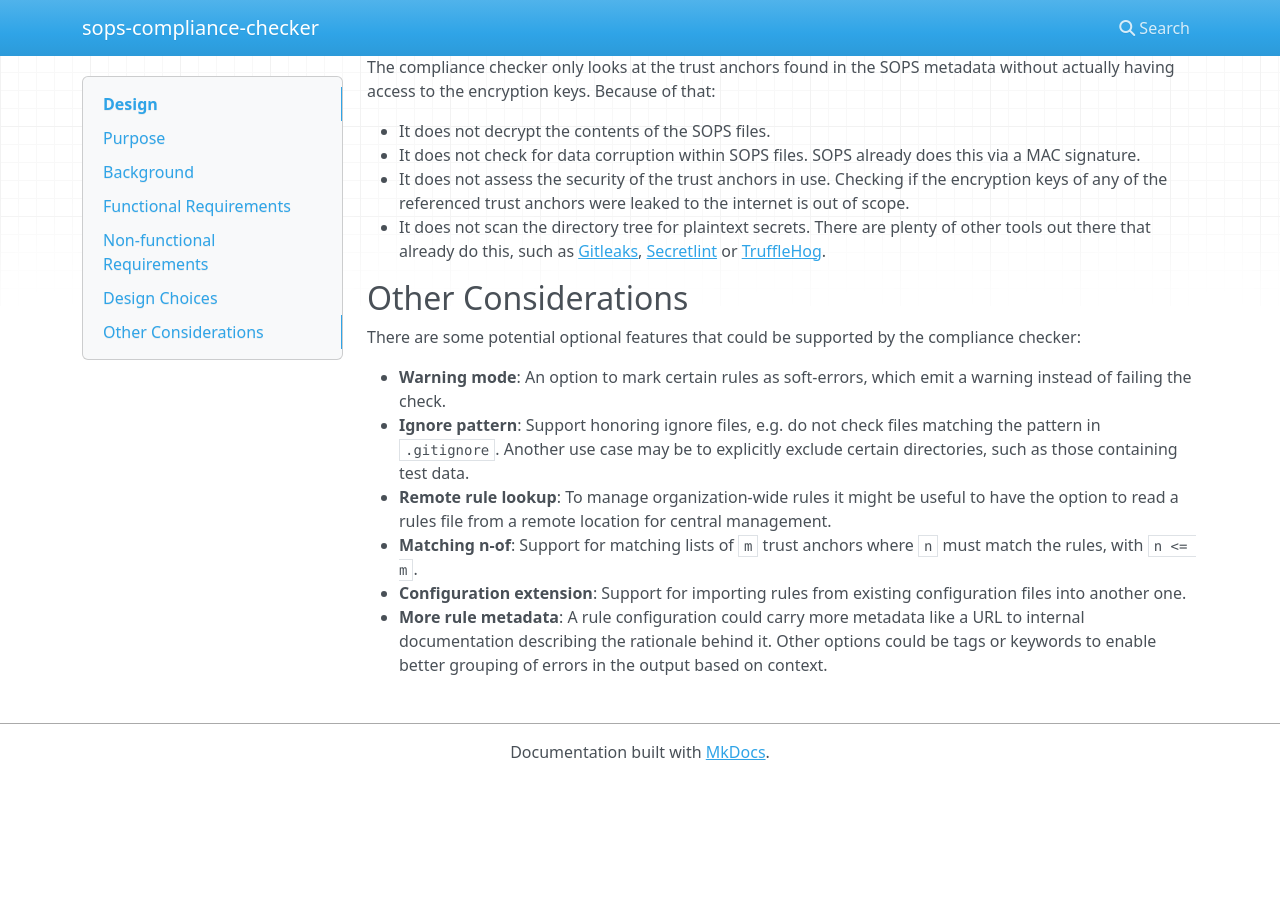
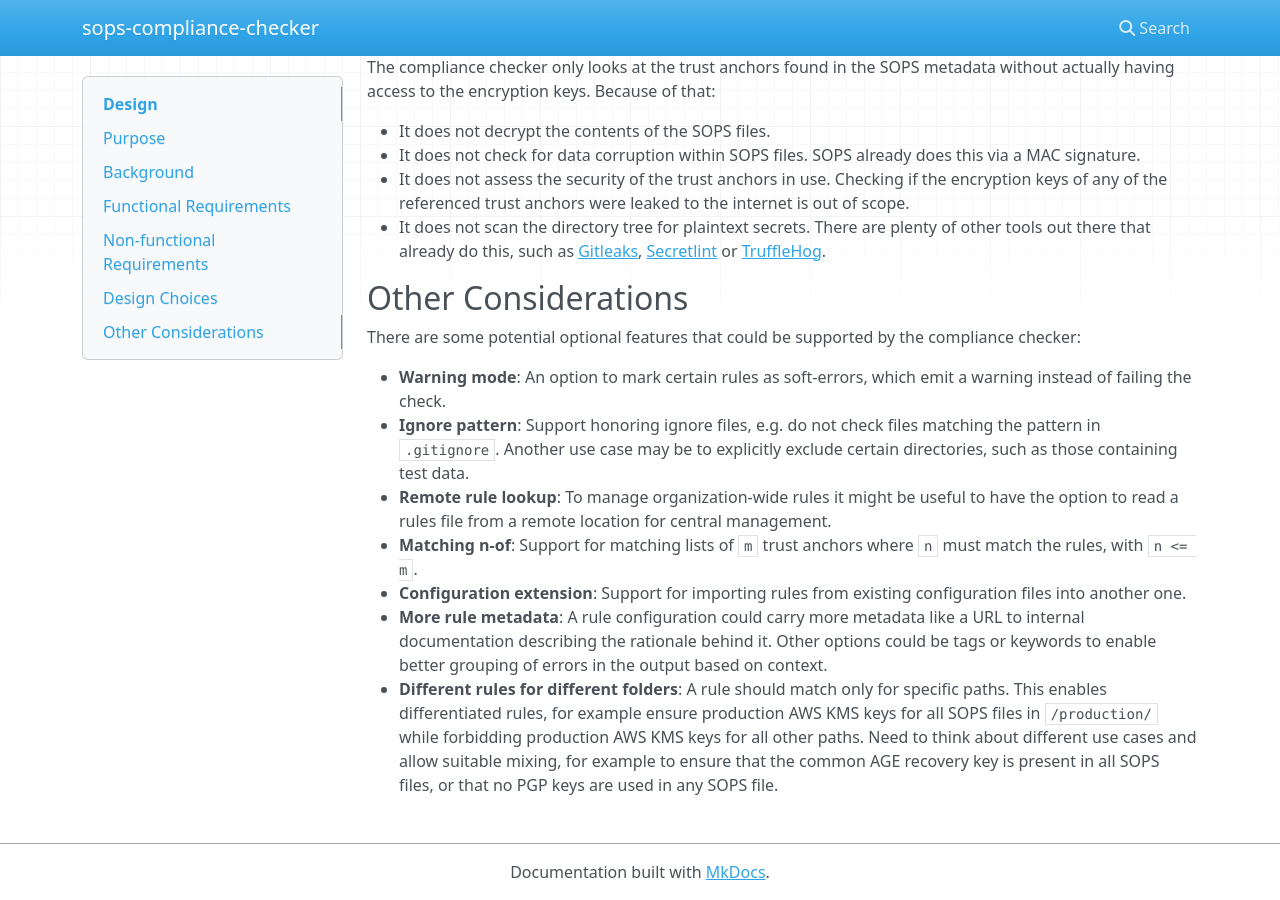
Before and after one commit to schlomo/sops-check, an MkDocs documentation site: the page built from docs/design.md, in a window 1280 px wide and 900 px high, scrolled down 4191 px. Built offline with MkDocs 1.6.1, drawn with Linux system fonts in a browser that asks for light colours; nearby versions of some CDN libraries; before the commit the page ends 4971 px from its top, so only the background shows below that.

Commit message:
docs: add considerations for per-folder rules to design.md (#8)

```diff
--- a/docs/design.md
+++ b/docs/design.md
@@ -255,6 +255,12 @@ compliance checker:
   URL to internal documentation describing the rationale behind it. Other
   options could be tags or keywords to enable better grouping of errors in the
   output based on context.
+- **Different rules for different folders**: A rule should match only for specific paths.
+  This enables differentiated rules, for example ensure production AWS KMS keys for all
+  SOPS files in `/production/` while forbidding production AWS KMS keys for all other paths.
+  Need to think about different use cases and allow suitable mixing, for example to ensure
+  that the common AGE recovery key is present in all SOPS files, or that no PGP keys are used
+  in any SOPS file.
 
 [config-schema]: ../schema.json
 [gitleaks]: https://github.com/gitleaks/gitleaks
```
